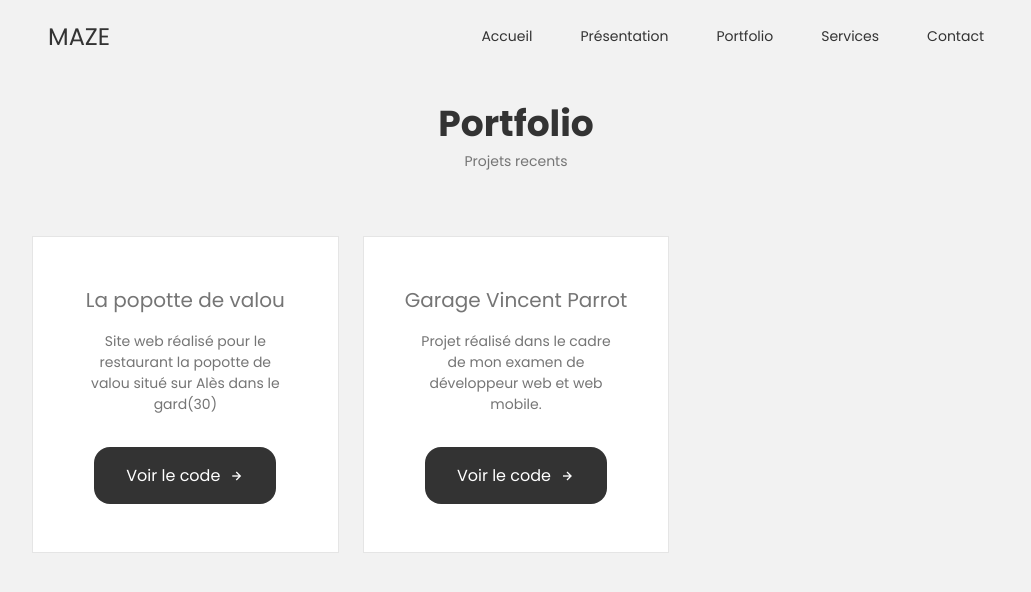
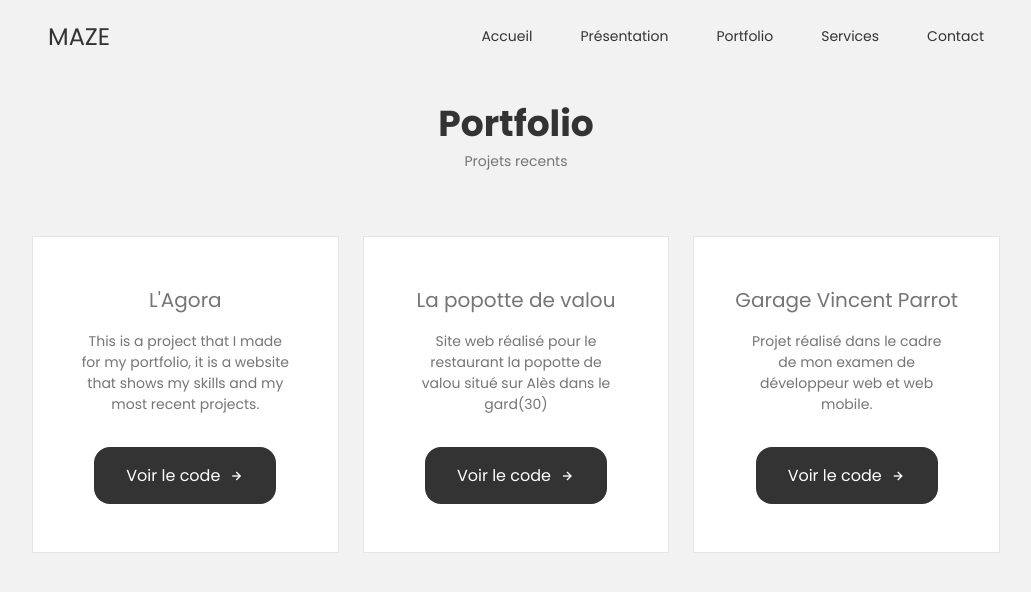
Before and after one commit to KevinMaze/portfolio, a React (Create React App) app: page /portfolio in a window 1280 px wide. Shown: the top 592 px of the page, without its empty margins (124-1155 px from the left). Built offline with nearby package versions, Linux system fonts and the light colour scheme.

Commit message:
change portfolio

```diff
--- a/src/components/Portfolio/Portfolio.jsx
+++ b/src/components/Portfolio/Portfolio.jsx
@@ -9,6 +9,19 @@ const Portfolio = () => {
                 <span className="section__subtitle">Projets recents</span>
 
                 <div className="portfolio__container container grid">
+
+                    <div className="portfolio__content">
+                        <div className="portfolio__data">
+                            <h3 className="portfolio__title">L'Agora</h3>
+                            <p className="portfolio__description">This is a project that I made for my portfolio, it is a website that shows my skills and my most recent projects.</p>
+
+
+                            <a href="/" className="button button__flex portfolio__button" target='_blank' rel="noreferrer">
+                                Voir le code
+                                <i className="bx bx-right-arrow-alt button__icon portfolio__button portfolio__button__icon"></i>
+                            </a>
+                        </div>
+                    </div>
 
 
                     <div className="portfolio__content portfolio__popotte">
```
